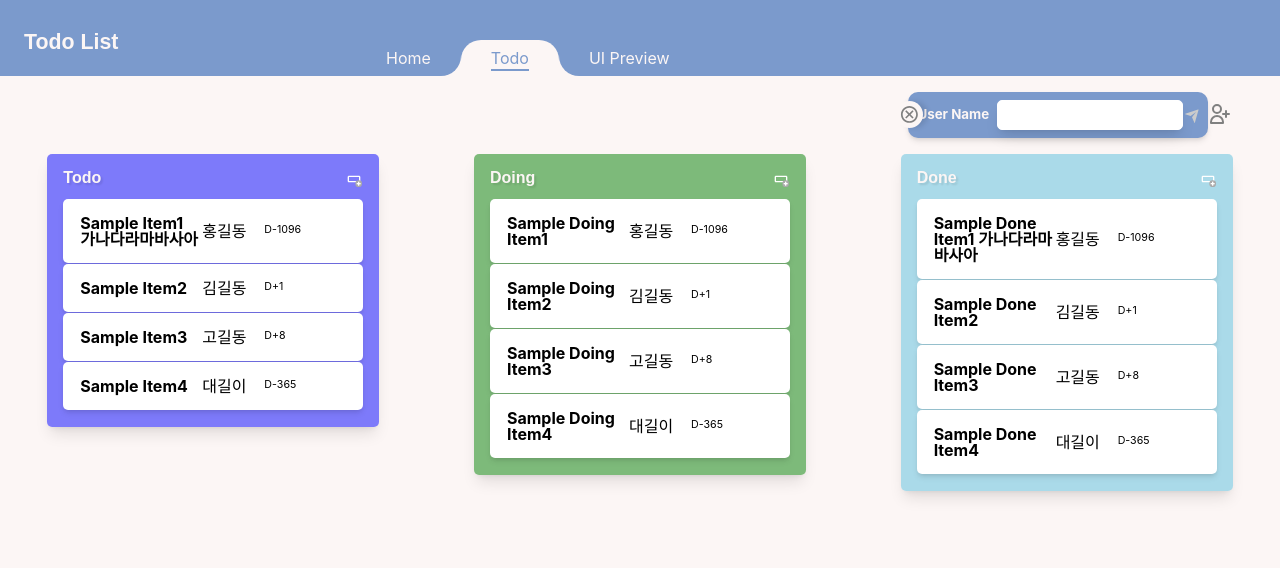
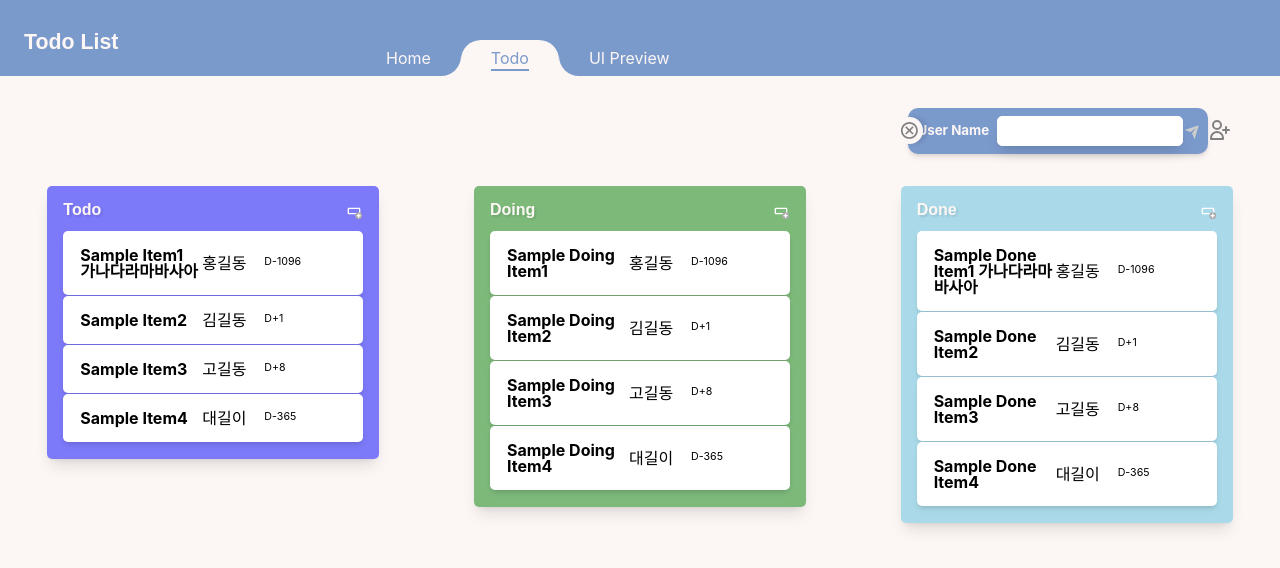
Before and after one commit to RunLearn/super-todoapp, a Next.js app: page /room in a window 1280 px wide. Shown: the top 568 px of the page. Built offline with nearby package versions, Linux system fonts and the light colour scheme.

Commit message:
Style(Todo room): Fix padding

```diff
--- a/pages/room/index.tsx
+++ b/pages/room/index.tsx
@@ -16,7 +16,7 @@ const TodoPage: NextPage = () => {
             <MainLayout>
                 <TodoRoomMainHeader />
                 <FlexBoxLayout flexType="colLeft" style={{paddingTop: "0.5rem"}}>
-                    <FlexBoxLayout flexType="rowAround" style={{width: "100%"}}>
+                    <FlexBoxLayout flexType="rowAround" style={{width: "100%", paddingTop: "1rem"}}>
                         <TodoListConatiner title="Todo" list={ todoList } backgroundColor="primary" />
                         <TodoListConatiner title="Doing" list={ doingList } backgroundColor="success" />
                         <TodoListConatiner title="Done" list={ doneList } backgroundColor="info" />
--- a/src/features/todo/components/InvitationContianer.tsx
+++ b/src/features/todo/components/InvitationContianer.tsx
@@ -5,7 +5,7 @@ import InvitationForm from "./InvitationForm"
 
 const InvitationContianer: NextPage = () => {
     return (
-        <FlexBoxLayout flexType="rowRightMiddle" style={{paddingBottom: "0.5rem"}}>
+        <FlexBoxLayout flexType="rowRightMiddle" style={{paddingTop: "1rem", paddingBottom: "0.5rem"}}>
             <InvitationForm />
             <InvitationButton />
         </FlexBoxLayout>
```
